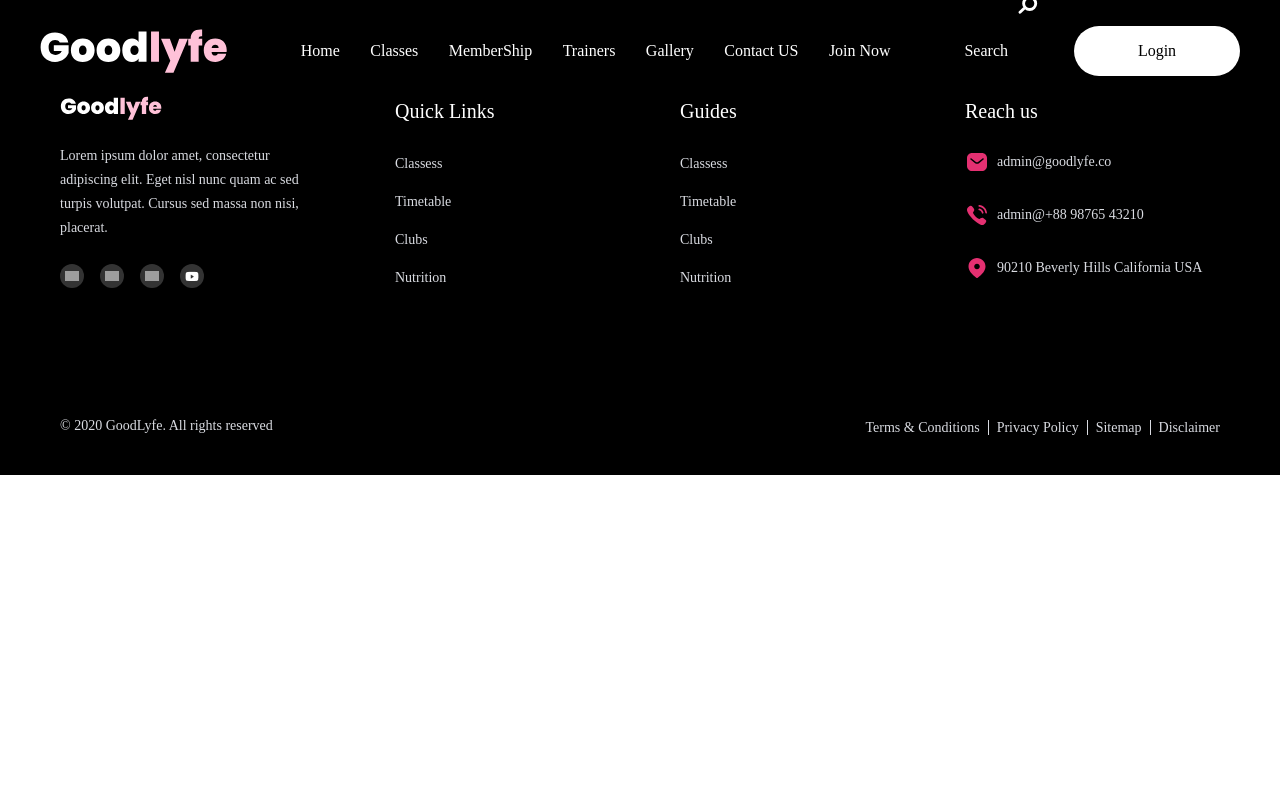
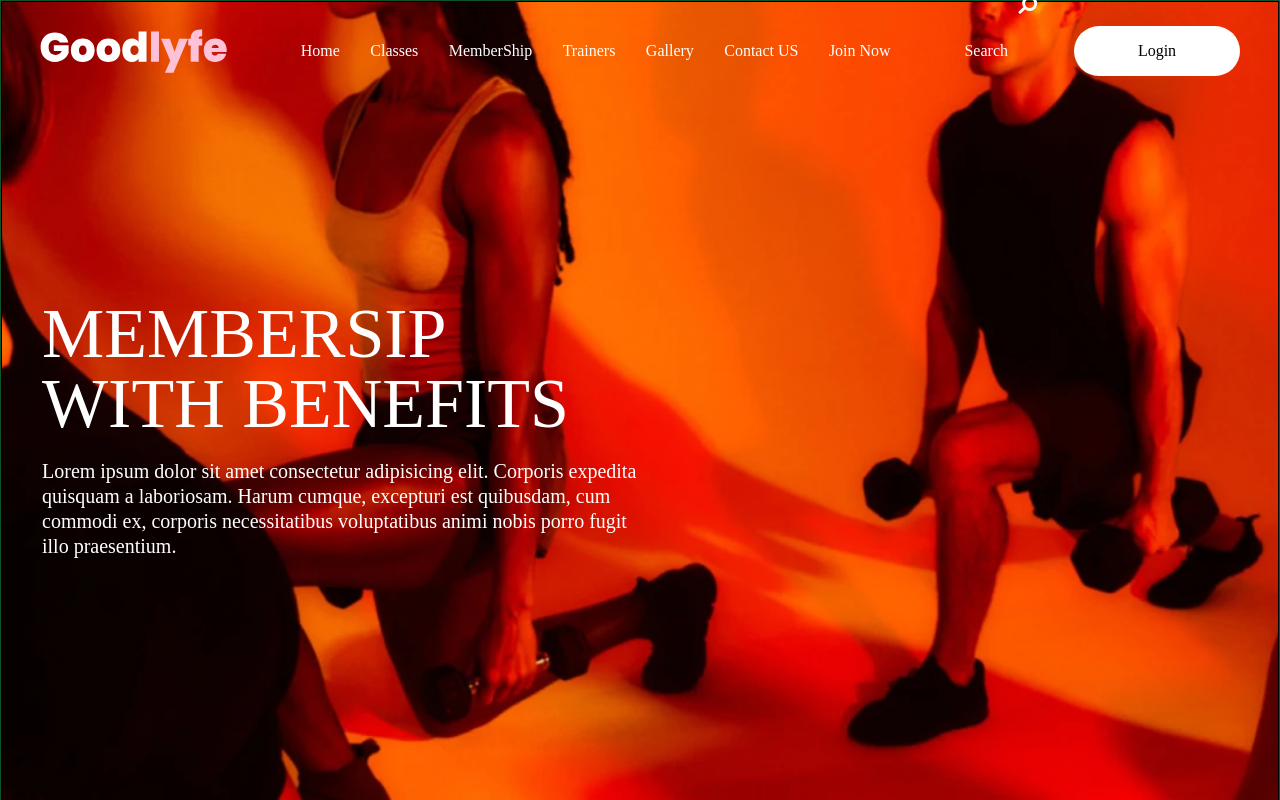
Before and after one commit to BTavkhelidze/gym-front, a Next.js app: page /membership in a window 1280 px wide. Shown: the top 800 px of the page. Built offline with nearby package versions, Linux system fonts and the light colour scheme; grey boxes are pictures that could not be loaded.

Commit message:
fix/folder anme

```diff
--- a/src/app/membership/page.tsx
+++ b/src/app/membership/page.tsx
@@ -1,9 +1,9 @@
-import membershipBaner from '@/components/membershipPage/membershipBaner';
+import MembershipBaner from '@/components/membershipPage/MembershipBaner';
 
 export default function page() {
   return (
     <div className='w-full flex flex-col justify-center'>
-      <membershipBaner />
+      <MembershipBaner />
     </div>
   );
 }
--- a/src/components/membershipPage/membershipBaner.tsx
+++ b/src/components/membershipPage/membershipBaner.tsx
@@ -1,6 +1,8 @@
+'use client';
+
 import Image from 'next/image';
 
-const membershipBaner = () => {
+const MembershipBaner = () => {
   return (
     <div className='relative h-[1118px] inset-0 '>
       <Image
@@ -28,4 +30,4 @@ const membershipBaner = () => {
   );
 };
 
-export default membershipBaner;
+export default MembershipBaner;
```
